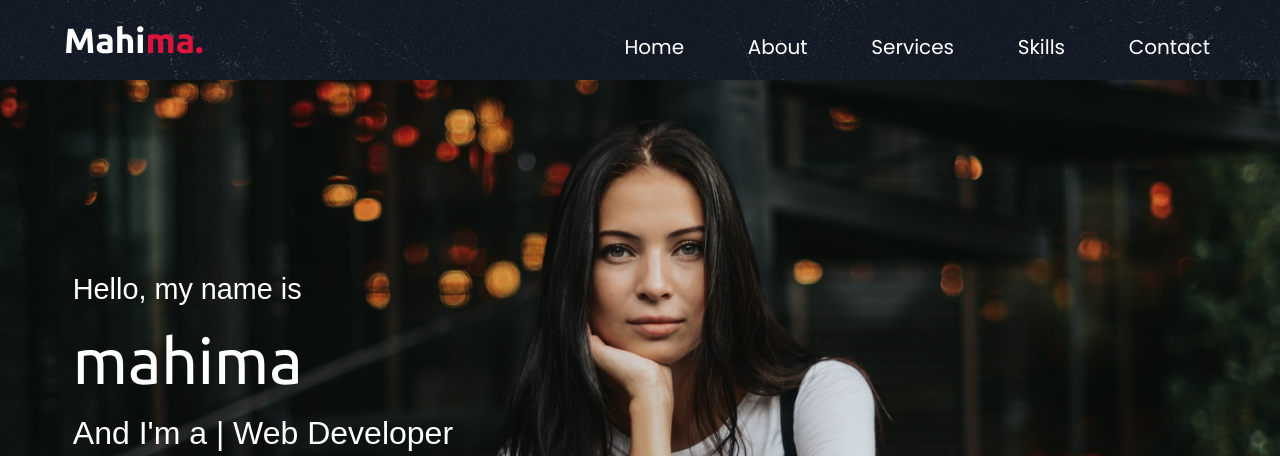
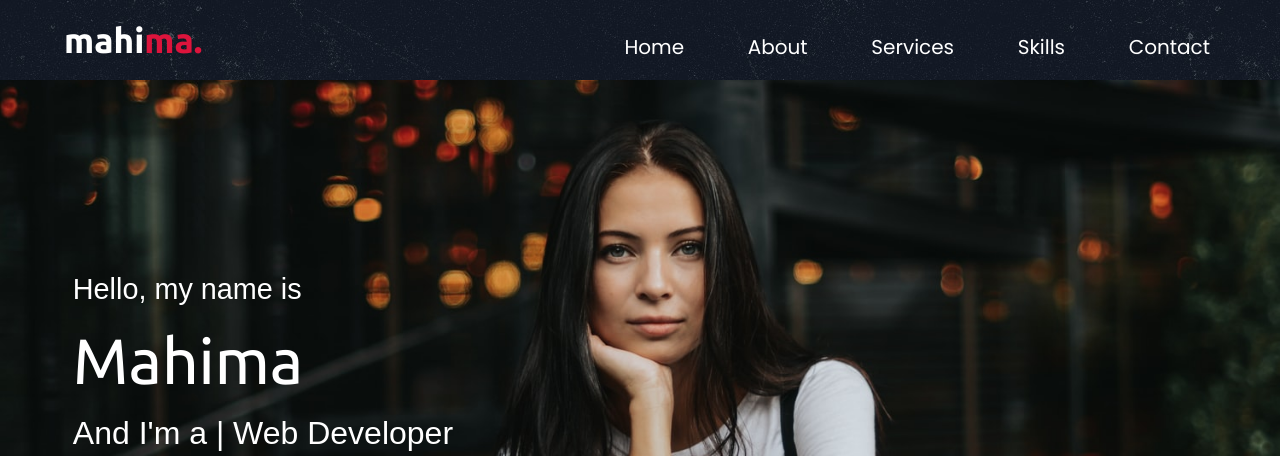
Before and after one commit to mahima1621/portfolio, a plain HTML site: page index.html in a window 1280 px wide. Shown: the top 456 px of the page. Drawn offline with nearby package versions, Linux system fonts and the light colour scheme.

Commit message:
first commit

```diff
--- a/index.html
+++ b/index.html
@@ -22,7 +22,7 @@
       <label for="check" class="checkbtn">
         <i class="fas fa-bars"></i>
       </label>
-      <label class="logo"><a href="">Mahi<span>ma.</span></a></li></label>
+      <label class="logo"><a href="">mahi<span>ma.</span></a></li></label>
       <ul class="menu">
         <li><a href="#home" class="checkbtn">Home</a></li>
       <li><a href="#about" class="checkbtn">About</a></li>
@@ -38,7 +38,7 @@
 
       <div class="home-text">
         <div class="text1">Hello, my name is</div>
-        <div class="text2">mahima</div>
+        <div class="text2">Mahima</div>
         <div class="text3">And I'm a |<span> Web Developer</span></div>
          <a href="#">Hire me</a>
        </div>
```
